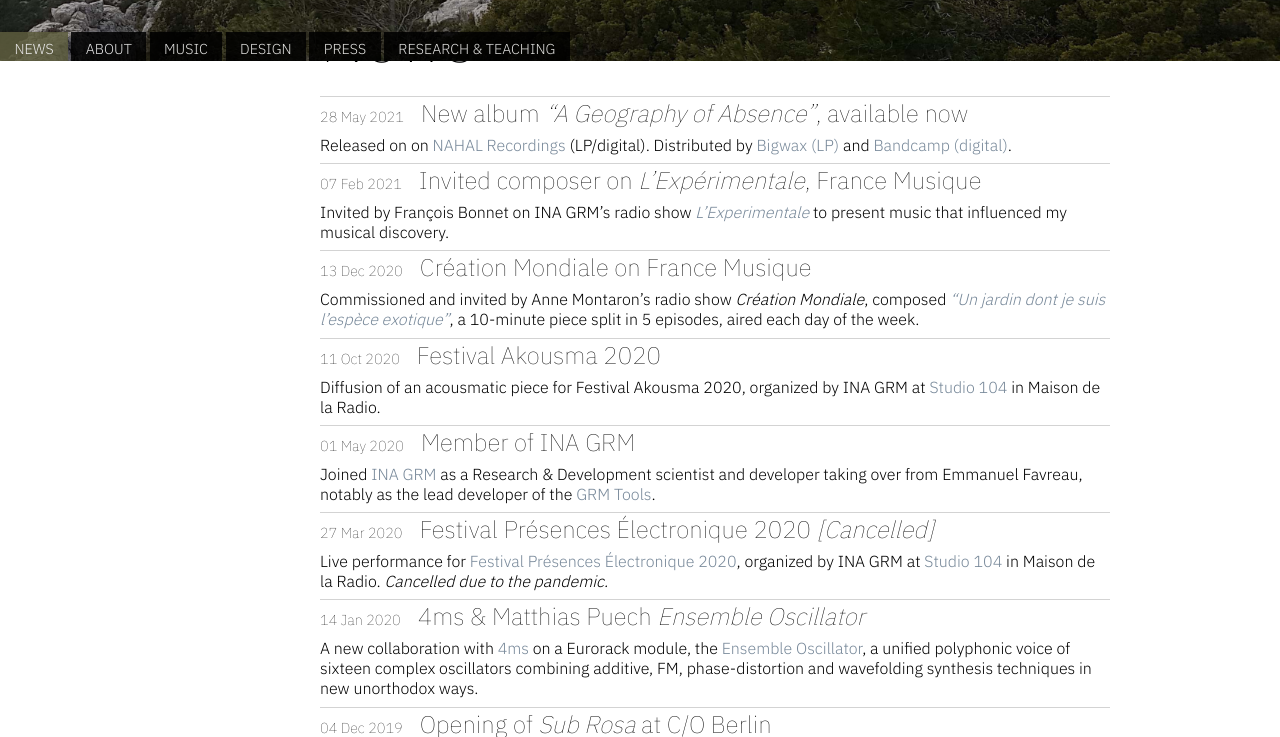
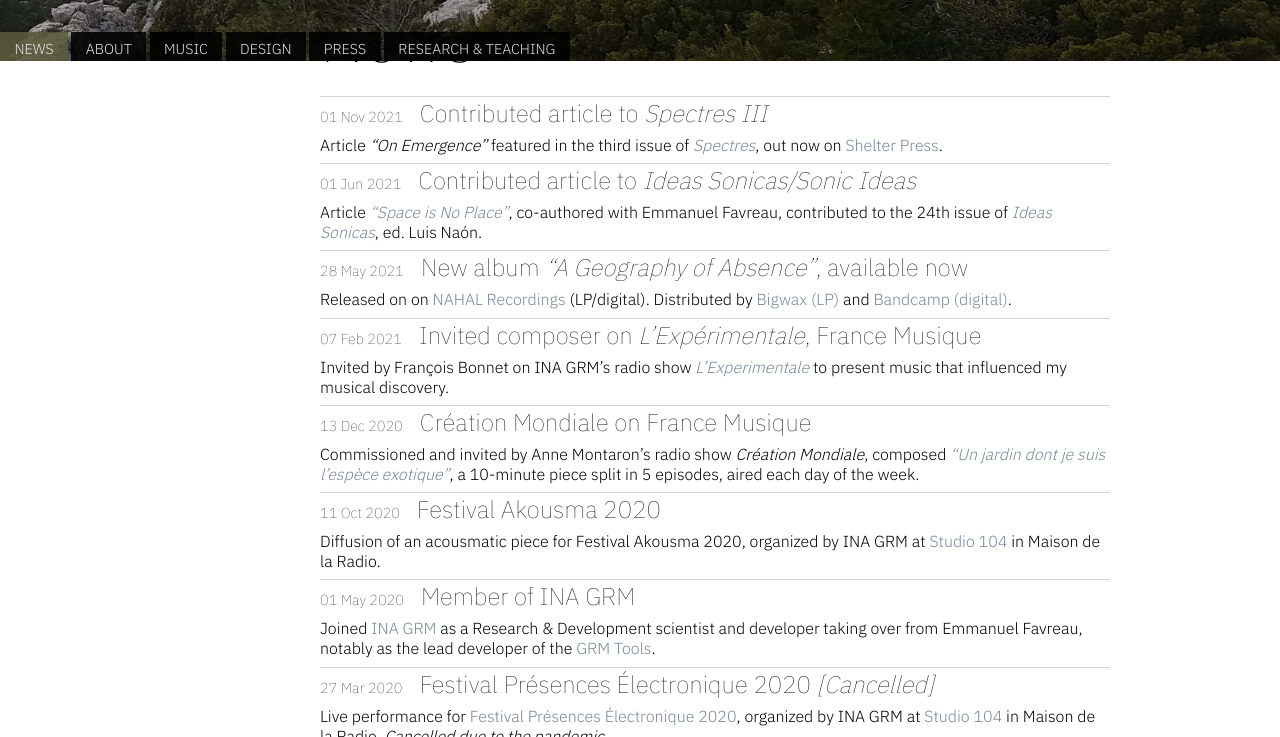
Before and after one commit to mqtthiqs/mqtthiqs.github.io, a Jekyll site: the page built from index.html, in a window 1280 px wide and 900 px high, scrolled down 587 px, cut to the strip 163-900 px from the top of the window. Built offline with Jekyll 4.4.1, drawn with Linux system fonts in a browser that asks for light colours.

Commit message:
News: more news

```diff
--- a/_data/news.yml
+++ b/_data/news.yml
@@ -1,3 +1,11 @@
+- title: Contributed article to _Spectres III_
+  date: 2021-11-01
+  content: Article _"On Emergence"_ featured in the third issue of [_Spectres_](https://shelter-press.com/spectres-3/), out now on [Shelter Press](https://shelter-press.com/).
+
+- title: Contributed article to _Ideas Sonicas/Sonic Ideas_
+  date: 2021-06-01
+  content: Article [_"Space is No Place"_](https://en.cmmas.com/ideassonicas-22/ideassonicas%2Fsonicideas-23), co-authored with Emmanuel Favreau, contributed to the 24th issue of [_Ideas Sonicas_](https://en.cmmas.com/sonicideas), ed. Luis Naón.
+
 - title: New album _"A Geography of Absence"_, available now
   date: 2021-05-28
   content: Released on on [NAHAL Recordings](http://www.nahalrecordings.net/) (LP/digital). Distributed by [Bigwax (LP)](https://bigwax.io/products/a-geography-of-absence) and [Bandcamp (digital)](https://nahalrecordings.bandcamp.com/album/a-geography-of-absence).
```
Also changed, not shown: Gemfile.lock.
